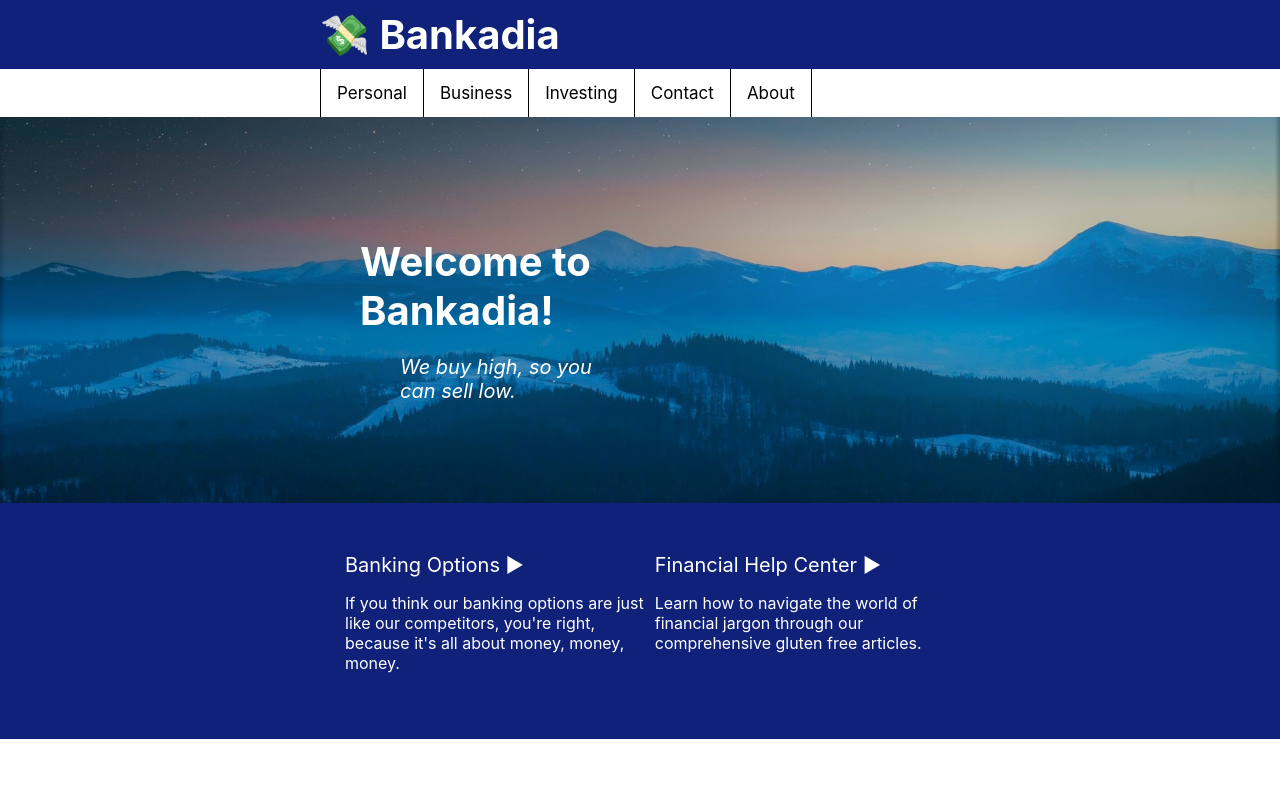
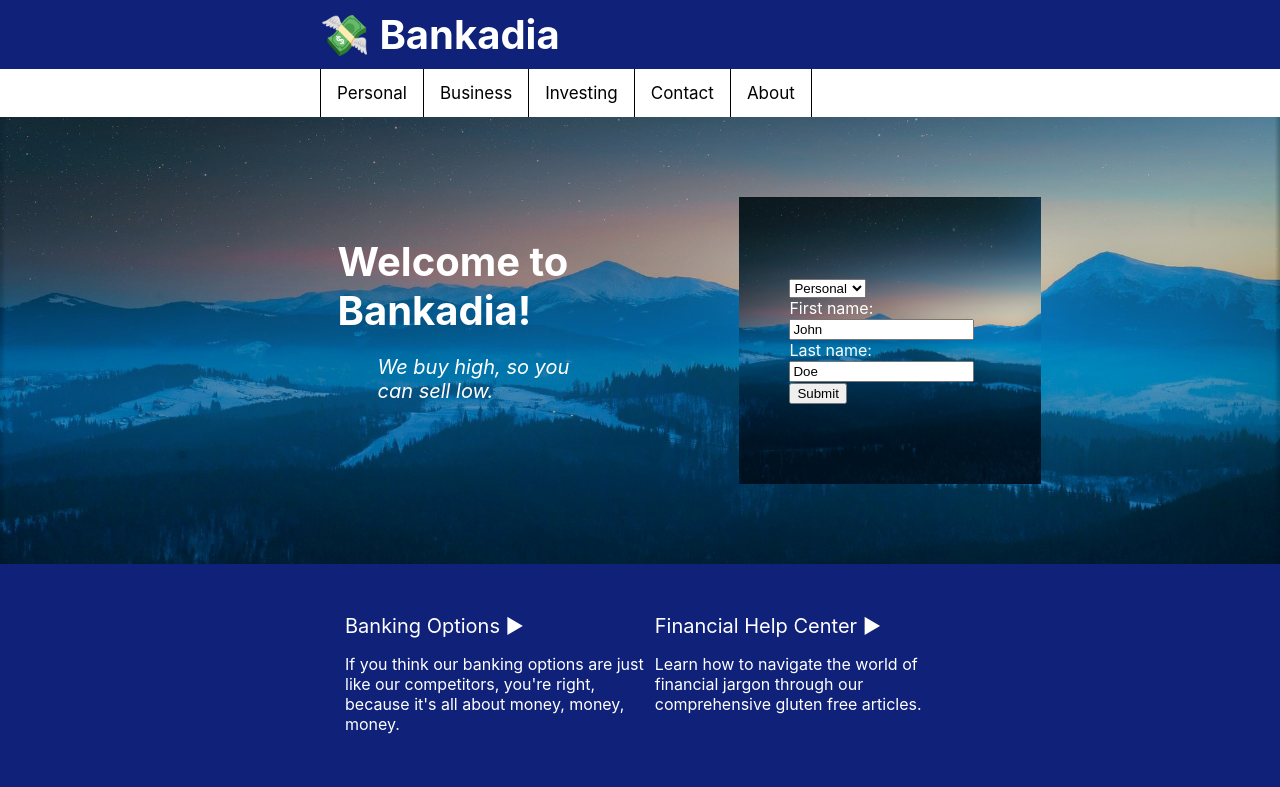
Before and after one commit to ywuhub/Bankadia, a React (Create React App) app: page / in a window 1280 px wide. Shown: the top 787 px of the page. Built offline with nearby package versions, Linux system fonts and the light colour scheme.

Commit message:
Starting the login/signup form on homepage

```diff
--- a/src/App.css
+++ b/src/App.css
@@ -52,6 +52,12 @@
     width: 35%;
 }
 
+.column-login {
+    float: left;
+    width: 35%;
+    padding-left: 100px;
+}
+
 .row {
     padding-left: 25%;
     color: white;
@@ -92,6 +98,10 @@
 .quote {
     font-size: 20px;
     font-style: oblique;
+}
+
+.login {
+    padding-left: 50px;
 }
 
 /* Guide Section */
--- a/src/App.js
+++ b/src/App.js
@@ -24,6 +24,23 @@ function App() {
           <div class="column">
             <h3 class="greeting bubbles">Welcome to Bankadia!</h3>
             <blockquote class="quote">We buy high, so you can sell low.</blockquote>
+          </div>
+          <div class="column-login">
+            <div class="login">
+              <form>
+                <select name="accounts" id="accounts">
+                  <option value="personal">Personal</option>
+                  <option value="business">Business</option>
+                  <option value="investing">Investing</option>
+                </select>
+                <br></br>
+                <label for="fname">First name:</label>
+                <input type="text" id="fname" name="fname" value="John"></input>
+                <label for="lname">Last name:</label>
+                <input type="text" id="lname" name="lname" value="Doe"></input>
+                <input type="submit" value="Submit"></input>
+              </form>
+            </div>
           </div>
         </div>
       </div>
```
Also changed, not shown: 1 other file (tests, documents, lock files or other folders).
